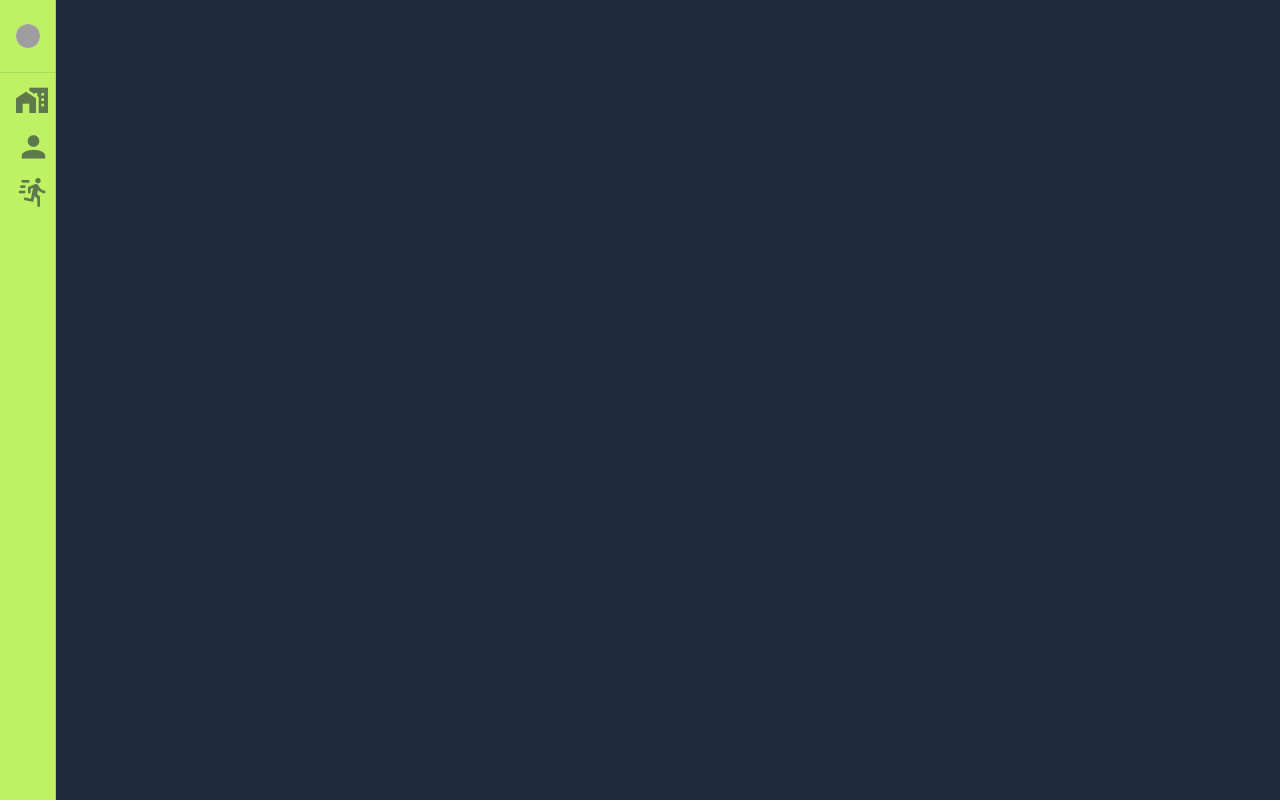
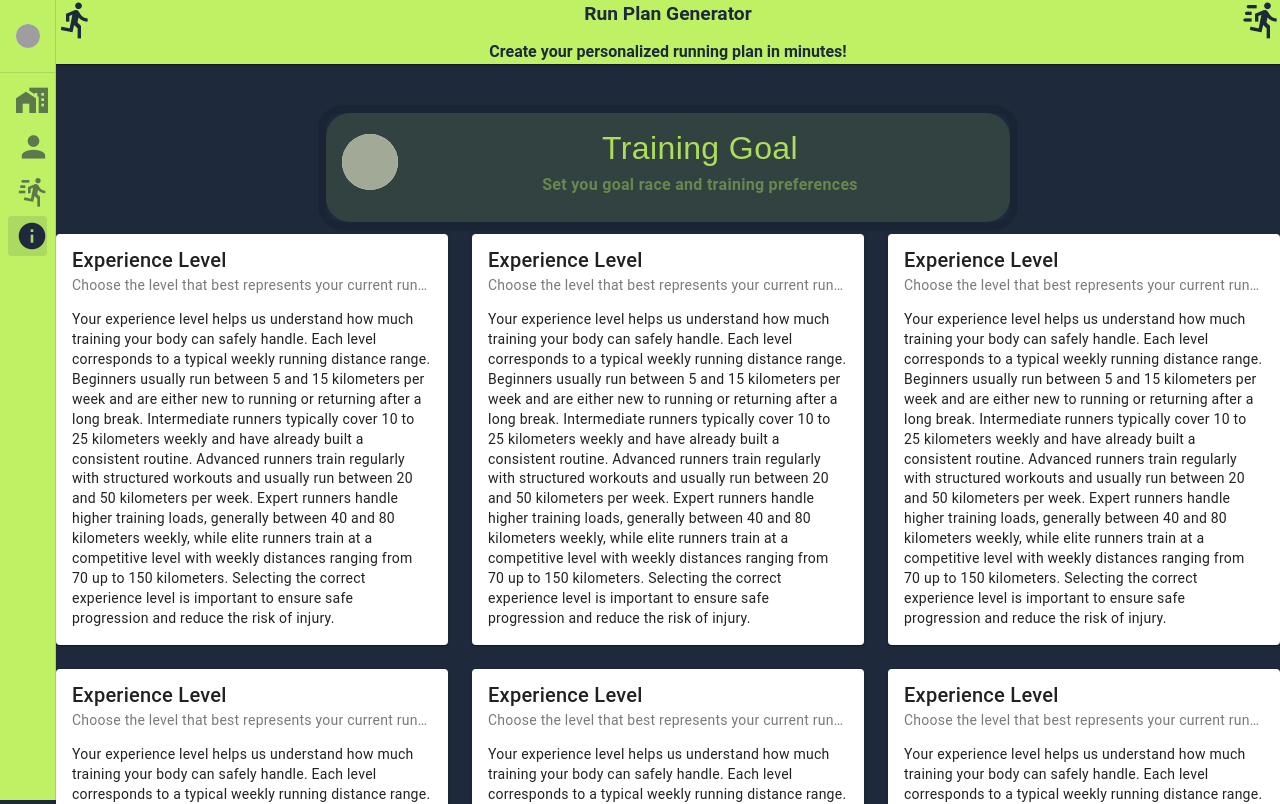
Before and after one commit to psicaek/RunPlan.dev, a Vue app: page /Info in a window 1280 px wide. Shown: the top 804 px of the page. Built offline with nearby package versions, Linux system fonts and the light colour scheme; grey boxes are pictures that could not be loaded.

Commit message:
building info page , adding on the frontend a new personal best variable

```diff
--- a/src/App.vue
+++ b/src/App.vue
@@ -68,6 +68,16 @@
             >
           </template>
         </v-list-item>
+        <v-list-item to="/Info" style="color: #1e293b">
+          <template #prepend>
+            <v-icon size="32">mdi-information</v-icon>
+          </template>
+          <template #title>
+            <span style="font-size: larger; font-weight: bold; color: #1e293b"
+              >Info</span
+            >
+          </template>
+        </v-list-item>
       </v-list>
     </v-navigation-drawer>
     <v-main class="gradient-bg">
--- a/src/assets/global.css
+++ b/src/assets/global.css
@@ -79,6 +79,9 @@
   display: flex;
   margin-top: 10px;
 }
+.infocard {
+  color: #270b03;
+}
 /* ================================
    PRIMARY ACCENT — NEON GREEN
    ================================ */
--- /dev/null
+++ b/src/pages/Info.vue
@@ -0,0 +1,141 @@
+<template>
+  <v-card class="rounded-0">
+    <!-- Title with icons -->
+    <span class="title-runplan text-h">
+      <v-icon size="40">mdi-run</v-icon>
+      <span>Run Plan Generator</span>
+      <v-icon size="40">mdi-run-fast</v-icon>
+    </span>
+    <!-- Subtitle under the title -->
+    <span class="title-runplan2">
+      Create your personalized running plan in minutes!
+    </span>
+  </v-card>
+
+  <v-container class="text-center">
+    <v-row class="athlets-card-profile">
+      <v-card
+        color="#bef264"
+        class="athlets-card"
+        prepend-avatar="https://randomuser.me/api/portraits/women/10.jpg"
+        variant="tonal"
+        rounded="xl"
+        border="accent xl"
+        width="700px"
+        height="125px"
+      >
+        <!-- TITLE -->
+        <template #title>
+          <span style="color: #aad95c"> Training Goal </span>
+        </template>
+
+        <!-- SUBTITLE -->
+        <template #subtitle>
+          <span style="color: #87ac55">
+            Set you goal race and training preferences
+          </span>
+        </template>
+      </v-card>
+    </v-row>
+  </v-container>
+
+  <v-row>
+    <v-col>
+      <v-card
+
+        class="infocard"
+        subtitle="Choose the level that best represents your current running background"
+        text="Your experience level helps us understand how much training your body can safely handle. Each level corresponds to a typical weekly running distance range. Beginners usually run between 5 and 15 kilometers per week and are either new to running or returning after a long break. Intermediate runners typically cover 10 to 25 kilometers weekly and have already built a consistent routine. Advanced runners train regularly with structured workouts and usually run between 20 and 50 kilometers per week. Expert runners handle higher training loads, generally between 40 and 80 kilometers weekly, while elite runners train at a competitive level with weekly distances ranging from 70 up to 150 kilometers. Selecting the correct experience level is important to ensure safe progression and reduce the risk of injury."
+        title="Experience Level"
+      ></v-card>
+    </v-col>
+
+    <v-col>
+      <v-card
+        class="infocard" subtitle="Choose the level that best represents your
+        current running background" text="Your experience level helps us
+        understand how much training your body can safely handle. Each level
+        corresponds to a typical weekly running distance range. Beginners
+        usually run between 5 and 15 kilometers per week and are either new to
+        running or returning after a long break. Intermediate runners typically
+        cover 10 to 25 kilometers weekly and have already built a consistent
+        routine. Advanced runners train regularly with structured workouts and
+        usually run between 20 and 50 kilometers per week. Expert runners handle
+        higher training loads, generally between 40 and 80 kilometers weekly,
+        while elite runners train at a competitive level with weekly distances
+        ranging from 70 up to 150 kilometers. Selecting the correct experience
+        level is important to ensure safe progression and reduce the risk of
+        injury." title="Experience Level"
+      </v-card>
+    </v-col>
+
+    <v-col>
+      <v-card
+        class="infocard" subtitle="Choose the level that best represents your
+        current running background" text="Your experience level helps us
+        understand how much training your body can safely handle. Each level
+        corresponds to a typical weekly running distance range. Beginners
+        usually run between 5 and 15 kilometers per week and are either new to
+        running or returning after a long break. Intermediate runners typically
+        cover 10 to 25 kilometers weekly and have already built a consistent
+        routine. Advanced runners train regularly with structured workouts and
+        usually run between 20 and 50 kilometers per week. Expert runners handle
+        higher training loads, generally between 40 and 80 kilometers weekly,
+        while elite runners train at a competitive level with weekly distances
+        ranging from 70 up to 150 kilometers. Selecting the correct experience
+        level is important to ensure safe progression and reduce the risk of
+        injury." title="Experience Level"
+      </v-card>
+    </v-col>
+  </v-row>
+  <v-row>
+    <v-col>
+      <v-card
+        subtitle="Choose the level that best represents your current running background"
+        text="Your experience level helps us understand how much training your body can safely handle. Each level corresponds to a typical weekly running distance range. Beginners usually run between 5 and 15 kilometers per week and are either new to running or returning after a long break. Intermediate runners typically cover 10 to 25 kilometers weekly and have already built a consistent routine. Advanced runners train regularly with structured workouts and usually run between 20 and 50 kilometers per week. Expert runners handle higher training loads, generally between 40 and 80 kilometers weekly, while elite runners train at a competitive level with weekly distances ranging from 70 up to 150 kilometers. Selecting the correct experience level is important to ensure safe progression and reduce the risk of injury."
+        title="Experience Level"
+      ></v-card>
+    </v-col>
+
+    <v-col>
+      <v-card
+       class="infocard" subtitle="Choose the level that best represents your
+        current running background" text="Your experience level helps us
+        understand how much training your body can safely handle. Each level
+        corresponds to a typical weekly running distance range. Beginners
+        usually run between 5 and 15 kilometers per week and are either new to
+        running or returning after a long break. Intermediate runners typically
+        cover 10 to 25 kilometers weekly and have already built a consistent
+        routine. Advanced runners train regularly with structured workouts and
+        usually run between 20 and 50 kilometers per week. Expert runners handle
+        higher training loads, generally between 40 and 80 kilometers weekly,
+        while elite runners train at a competitive level with weekly distances
+        ranging from 70 up to 150 kilometers. Selecting the correct experience
+        level is important to ensure safe progression and reduce the risk of
+        injury." title="Experience Level"
+      </v-card>
+    </v-col>
+
+    <v-col>
+      <v-card
+        class="infocard" subtitle="Choose the level that best represents your
+        current running background" text="Your experience level helps us
+        understand how much training your body can safely handle. Each level
+        corresponds to a typical weekly running distance range. Beginners
+        usually run between 5 and 15 kilometers per week and are either new to
+        running or returning after a long break. Intermediate runners typically
+        cover 10 to 25 kilometers weekly and have already built a consistent
+        routine. Advanced runners train regularly with structured workouts and
+        usually run between 20 and 50 kilometers per week. Expert runners handle
+        higher training loads, generally between 40 and 80 kilometers weekly,
+        while elite runners train at a competitive level with weekly distances
+        ranging from 70 up to 150 kilometers. Selecting the correct experience
+        level is important to ensure safe progression and reduce the risk of
+        injury." title="Experience Level"
+      </v-card>
+    </v-col>
+  </v-row>
+</template>
+<script setup lang="ts">
+import "../assets/global.css";
+</script>
--- a/src/router/index.js
+++ b/src/router/index.js
@@ -4,7 +4,7 @@ import About from "../pages/About.vue";
 import AthletesProfile from "../pages/AthletesProfile.vue";
 import TrainingGoal from "../pages/TrainingGoal.vue";
 import Review from "../pages/Review.vue";
-
+import Info from "../pages/info.vue";
 import { useRunnerProfileStore } from "../stores/useRunnerProfileStore";
 
 import Result from "../pages/Result.vue";
@@ -20,6 +20,7 @@ const routes = [
   { path: "/TrainingGoal", name: "TrainingGoal", component: TrainingGoal },
   { path: "/review", name: "Review", component: Review },
   { path: "/Result", name: "Result", component: Result },
+  { path: "/Info", name: "Info", component: Info },
 ];
 
 const router = createRouter({
--- a/src/services/runningPlanApi.ts
+++ b/src/services/runningPlanApi.ts
@@ -13,6 +13,7 @@ export interface RunningPlanRequest {
     goalTime: number;
     targetDate: string; // Format: "YYYY-MM-DD"
     trainingDays: string;
+    personalBest: number;
   };
 }
 
--- a/src/stores/useRunnerProfileStore.ts
+++ b/src/stores/useRunnerProfileStore.ts
@@ -20,6 +20,7 @@ export const useRunnerProfileStore = defineStore("runnerProfile", {
       goalTime: (0 as number) || null, // σε λεπτά
       targetDate: null as Date | null,
       trainingDays: "" as string,
+      personalBest: (0 as number) || null,
     },
 
     // ⚙️ Generation State
@@ -47,10 +48,12 @@ export const useRunnerProfileStore = defineStore("runnerProfile", {
         goalTime: g.goalTime,
         trainingDays: g.trainingDays,
         targetDate: g.targetDate,
+        personalBest: g.personalBest,
       });
       return (
         g.raceDistance.trim() !== "" &&
         g.goalTime > 0 &&
+        g.personalBest > 0 &&
         g.trainingDays.trim() !== "" &&
         g.targetDate instanceof Date &&
         !isNaN(g.targetDate.getTime())
@@ -72,6 +75,7 @@ export const useRunnerProfileStore = defineStore("runnerProfile", {
         goalTime: 0,
         targetDate: null,
         trainingDays: "",
+        peronalBest: 0,
       };
     },
 
@@ -116,6 +120,7 @@ export const useRunnerProfileStore = defineStore("runnerProfile", {
             goalTime: this.goal.goalTime || 0,
             targetDate: targetDateStr,
             trainingDays: this.goal.trainingDays,
+            personalBest: this.goal.personalBest,
           },
         };
 
```
Also changed, not shown: src/pages/TrainingGoal.vue (+32 -1 lines).
